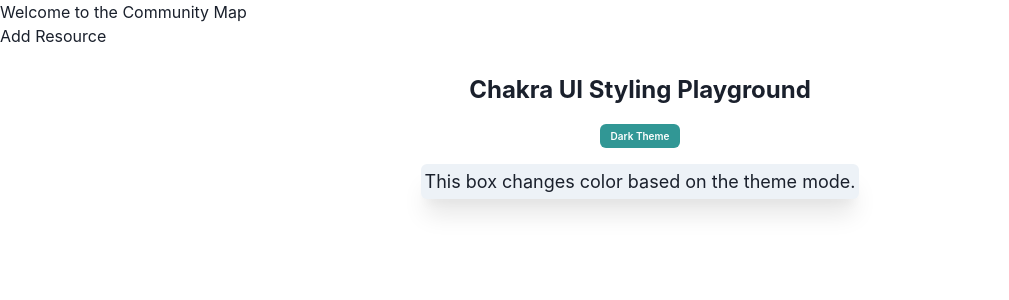
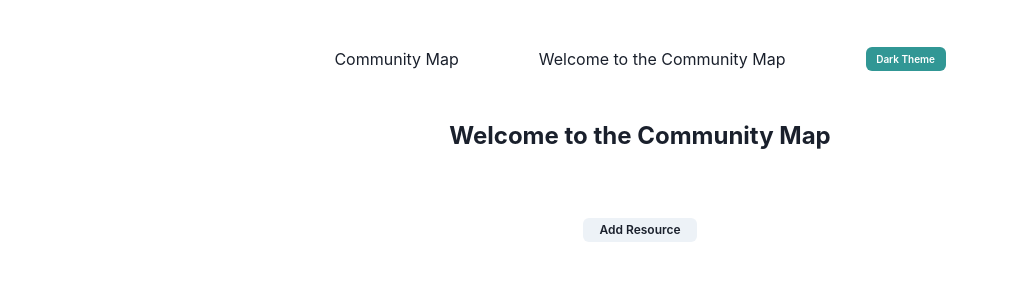
Before and after one commit to SunTheCoder/community_map, a React (Vite) app in the folder community-map-frontend/: page / in a window 1280 px wide. Shown: the top 300 px of the page, without its empty margins (0-1009 px from the left). Built offline with nearby package versions, Linux system fonts and the light colour scheme; no server answers.

Commit message:
frontend edits. nav. etc. chakra play

```diff
--- a/community-map-frontend/src/components/ChakraPlayground.jsx
+++ b/community-map-frontend/src/components/ChakraPlayground.jsx
@@ -8,19 +8,19 @@
   return (
     <VStack spacing={4} align="center" p={6}>
       <Text fontSize="2xl" fontWeight="bold">
-        Chakra UI Styling Playground
+        {/* Chakra UI Styling Playground */}
       </Text>
-      <Button w={20} h={6} colorScheme="teal"  fontSize={10} onClick={toggleColorMode}>
+      {/* <Button w={20} h={6} colorScheme="teal"  fontSize={10} onClick={toggleColorMode}>
         {colorMode === 'light' ? 'Dark' : 'Light'} Theme
-      </Button>
-      <Box
+      </Button> */}
+      {/* <Box
         bg={colorMode === 'light' ? 'gray.100' : 'gray.700'}
         p={1}
         borderRadius="md"
         boxShadow="xl"
       >
         <Text fontSize="lg">This box changes color based on the theme mode.</Text>
-      </Box>
+      </Box> */}
     </VStack>
   );
 };
--- a/community-map-frontend/src/components/Header.jsx
+++ b/community-map-frontend/src/components/Header.jsx
@@ -0,0 +1,28 @@
+import React from "react";
+import { useColorMode, Button, HStack, Flex, VStack } from "@chakra-ui/react";
+
+
+const Header= () => {
+  const { colorMode, toggleColorMode } = useColorMode();
+
+    return (
+    //     <HStack spacing={4} align="center">
+    //         <h1>Community Map</h1>
+    //         <h2>Welcome to the Community Map</h2>
+    //         <Button w={20} h={6} colorScheme="teal"  fontSize={10} onClick={toggleColorMode}>
+    //     {colorMode === 'light' ? 'Dark' : 'Light'} Theme
+    //   </Button>
+    //    </HStack>
+    <VStack>
+        <Flex direction="row" align="center" gap={20} p={15} my={8}>
+            <h1>Community Map</h1>
+            <h2>Welcome to the Community Map</h2>
+            <Button w={20} h={6} colorScheme="teal"  fontSize={10} onClick={toggleColorMode}>
+        {colorMode === 'light' ? 'Dark' : 'Light'} Theme
+      </Button>
+       </Flex>
+       </VStack>
+    )
+}
+
+export default Header;
--- a/community-map-frontend/src/pages/HomePage.jsx
+++ b/community-map-frontend/src/pages/HomePage.jsx
@@ -2,6 +2,8 @@
 import React, { useState } from 'react';
 import AddResourceModal from '../components/Modals/AddResourceModal';
 import ChakraPlayground from '../components/ChakraPlayground';
+import { Box, Button, HStack, Text, VStack, useColorMode } from '@chakra-ui/react';
+import Header from '../components/Header';
 
 const HomePage = () => {
   const [isModalOpen, setIsModalOpen] = useState(false);
@@ -10,14 +12,18 @@
   const closeModal = () => setIsModalOpen(false);
 
   return (
-    <div>
-      <h1>Welcome to the Community Map</h1>
-      <button onClick={openModal}>Add Resource</button>
+    <>
+        <Header/>
+
+      <VStack>
+      <Text fontSize="2xl" fontWeight="bold" >Welcome to the Community Map</Text>
 
       {/* Render the AddResourceModal and pass isOpen and onClose props */}
       <AddResourceModal isOpen={isModalOpen} onClose={closeModal} />
       <ChakraPlayground/>
-    </div>
+      <Button fontSize={12} h={6}  onClick={openModal}>Add Resource</Button>
+    </VStack>
+    </>
   );
 };
 
```
